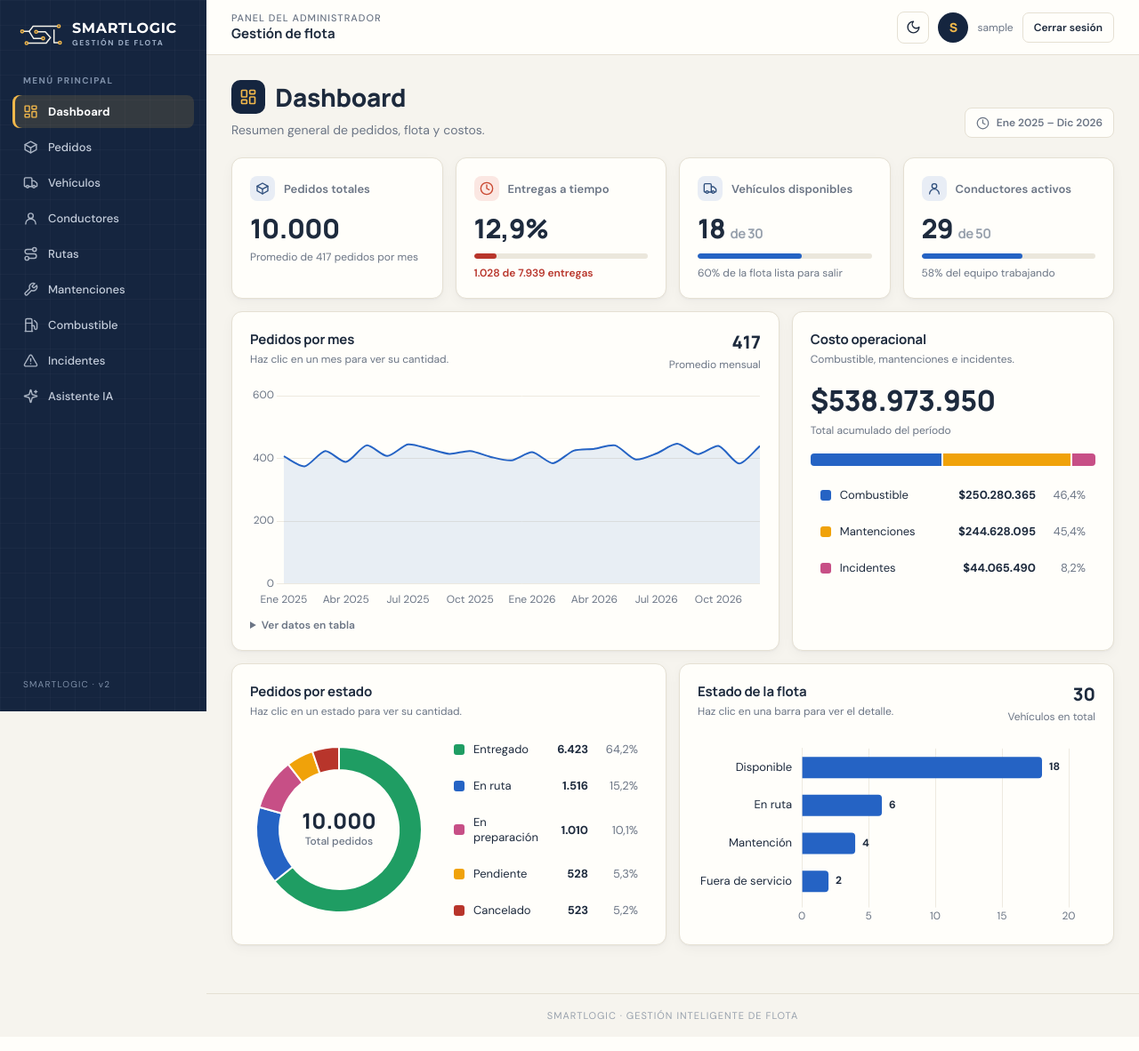
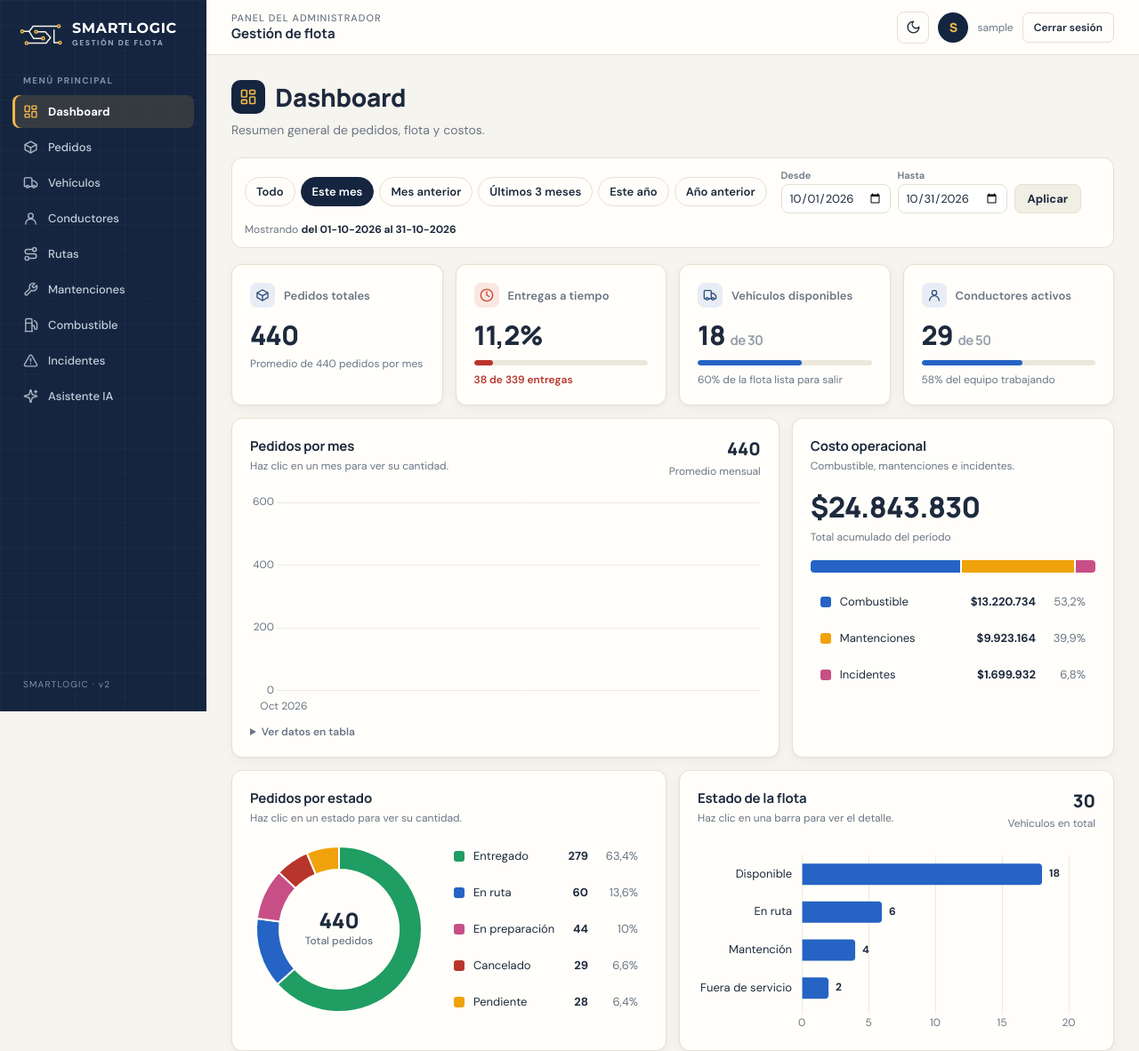
Before and after one commit to danielapinilla/SMARTLOGI_WEB, a Flask app: page /?desde=2026-10-01&hasta=2026-10-31 in a window 1280 px wide. Shown: the top 1182 px of the page at 89% size. Before the commit the page ends 1147 px from the top, so only its background shows below. Run offline with Flask 3, Linux system fonts and the light colour scheme; the visitor is signed in with stand-in values (Sample User, id 1).

Commit message:
Agrega filtros por fecha en el dashboard y las secciones con fechas
- Atajos (Todo, Este mes, Mes anterior, Últimos 3 meses, Este año,
  Año anterior) y rango Desde/Hasta en Dashboard, Pedidos, Mantenciones,
  Combustible e Incidentes
- Tarjetas de conteo, tabla, paginación, filtros por estado y Excel
  respetan el período; el Excel lo indica en el título y en el nombre
- Dashboard recalcula indicadores, costos y gráficos para el período
  (cacheado por rango) y avisa si no hay pedidos
- Lógica de fechas en fechas.py; componente en templates/filtros.html

Co-Authored-By: Claude Opus 5.5 <noreply@anthropic.com>

```diff
--- a/app.py
+++ b/app.py
@@ -18,6 +18,7 @@ from flask import (
 from werkzeug.middleware.proxy_fix import ProxyFix
 
 import detalle
+import fechas
 from asistente import Asistente, construir_tablas
 from exportar import crear_excel, nombre_archivo
 
@@ -71,6 +72,14 @@ FILTROS_ESTADO = {
     "conductores": ("estado", ["Todos", "Activo", "Inactivo", "Licencia médica", "Vacaciones"]),
     "rutas": ("estado", ["Todos", "Activa", "Restringida", "Suspendida"]),
     "incidentes": ("estado_incidente", ["Todos", "Abierto", "Resuelto"]),
+}
+
+# Columna de fecha (AAAAMMDD) de las secciones que se pueden filtrar por fecha.
+COLUMNAS_FECHA = {
+    "pedidos": "fecha_pedido_id",
+    "mantenciones": "fecha_mantencion_id",
+    "combustible": "fecha_id",
+    "incidentes": "fecha_incidente_id",
 }
 
 
@@ -153,6 +162,27 @@ def filtrar_por_estado(df, columna, estados_validos):
         return df.copy(), estado_filtro
 
     return df[df[columna] == estado_filtro].copy(), estado_filtro
+
+
+def filtro_de_fechas(df, columna, **otros_args):
+    """Aplica ?desde=&hasta= a df y prepara lo que necesita la página.
+
+    Devuelve (df filtrado, contexto para el componente, args para url_for).
+    """
+
+    desde, hasta = fechas.leer_rango(request.args)
+    filtrado = fechas.filtrar_por_fecha(df, columna, desde, hasta)
+
+    def _a_fecha(numero):
+        return fechas.leer_fecha(f"{numero // 10000:04d}-{numero // 100 % 100:02d}-{numero % 100:02d}")
+
+    contexto = fechas.contexto(
+        desde, hasta, hora_chile().date(),
+        minimo=_a_fecha(int(df[columna].min())) if len(df) else None,
+        maximo=_a_fecha(int(df[columna].max())) if len(df) else None,
+    )
+
+    return filtrado, contexto, fechas.args_url(desde, hasta, **otros_args)
 
 
 def fecha_guiones(serie):
@@ -380,23 +410,33 @@ MESES_CORTOS = ["Ene", "Feb", "Mar", "Abr", "May", "Jun",
                 "Jul", "Ago", "Sep", "Oct", "Nov", "Dic"]
 
 
-@lru_cache(maxsize=1)
-def indicadores_dashboard():
-    """Los CSV no cambian mientras la app corre, así que se calcula una vez."""
+@lru_cache(maxsize=32)
+def indicadores_dashboard(desde=None, hasta=None):
+    """Indicadores del período (fechas como date o None = sin límite).
 
-    estados_pedidos = pedidos_df["estado_pedido"].value_counts().to_dict()
+    Los CSV no cambian mientras la app corre, así que cada período se calcula
+    una sola vez y se guarda.
+    """
+
+    pedidos = fechas.filtrar_por_fecha(pedidos_df, "fecha_pedido_id", desde, hasta)
+    entregas = fechas.filtrar_por_fecha(entregas_df, "fecha_salida_id", desde, hasta)
+    combustible = fechas.filtrar_por_fecha(combustible_df, "fecha_id", desde, hasta)
+    mantenciones = fechas.filtrar_por_fecha(mantenciones_df, "fecha_mantencion_id", desde, hasta)
+    incidentes = fechas.filtrar_por_fecha(incidentes_df, "fecha_incidente_id", desde, hasta)
+
+    estados_pedidos = pedidos["estado_pedido"].value_counts().to_dict()
     estados_vehiculos = vehiculos_df["estado"].value_counts().to_dict()
 
     # Entregas realizadas a tiempo
     a_tiempo = (
-        entregas_df["entrega_a_tiempo"]
+        entregas["entrega_a_tiempo"]
         .astype(str)
         .str.strip()
         .str.lower()
         .isin(["true", "1", "si", "sí", "yes", "a tiempo"])
     )
 
-    total_entregas = len(entregas_df)
+    total_entregas = len(entregas)
     entregas_a_tiempo = int(a_tiempo.sum())
 
     porcentaje_a_tiempo = (
@@ -405,7 +445,7 @@ def indicadores_dashboard():
     )
 
     # Pedidos por mes (fecha_pedido_id = AAAAMMDD)
-    por_mes = (pedidos_df["fecha_pedido_id"] // 100).value_counts().sort_index()
+    por_mes = (pedidos["fecha_pedido_id"] // 100).value_counts().sort_index()
 
     pedidos_mes_labels = [
         f"{MESES_CORTOS[int(mes) % 100 - 1]} {int(mes) // 100}"
@@ -413,12 +453,12 @@ def indicadores_dashboard():
     ]
 
     # Costos operacionales
-    gasto_combustible = float(combustible_df["costo_total"].sum())
-    costo_mantenciones = float(mantenciones_df["costo"].sum())
-    costo_incidentes = float(incidentes_df["costo_estimado"].sum())
+    gasto_combustible = float(combustible["costo_total"].sum())
+    costo_mantenciones = float(mantenciones["costo"].sum())
+    costo_incidentes = float(incidentes["costo_estimado"].sum())
 
     return dict(
-        total_pedidos=len(pedidos_df),
+        total_pedidos=len(pedidos),
         total_vehiculos=len(vehiculos_df),
         total_conductores=len(conductores_df),
         total_rutas=len(rutas_df),
@@ -445,7 +485,16 @@ def indicadores_dashboard():
 
 @app.route("/")
 def inicio():
-    return render_template("dashboard.html", **indicadores_dashboard())
+
+    _, contexto_fechas, args_fechas = filtro_de_fechas(pedidos_df, "fecha_pedido_id")
+    desde, hasta = fechas.leer_rango(request.args)
+
+    return render_template(
+        "dashboard.html",
+        fechas=contexto_fechas,
+        args_fechas=args_fechas,
+        **indicadores_dashboard(desde, hasta),
+    )
 
 
 # =========================
@@ -455,8 +504,10 @@ def inicio():
 @app.route("/pedidos")
 def pedidos():
 
+    pedidos_periodo, contexto_fechas, _ = filtro_de_fechas(pedidos_df, "fecha_pedido_id")
+
     pedidos_filtrados, estado_filtro = filtrar_por_estado(
-        pedidos_df,
+        pedidos_periodo,
         *FILTROS_ESTADO["pedidos"]
     )
 
@@ -475,9 +526,11 @@ def pedidos():
         pagina=pagina,
         total_paginas=total_paginas,
         total_registros=len(pedidos_filtrados),
-        estados_pedidos=pedidos_df["estado_pedido"].value_counts().to_dict(),
+        estados_pedidos=pedidos_periodo["estado_pedido"].value_counts().to_dict(),
         estado_filtro=estado_filtro,
-        total_pedidos=len(pedidos_df)
+        total_pedidos=len(pedidos_periodo),
+        fechas=contexto_fechas,
+        filtros_url=fechas.args_url(*fechas.leer_rango(request.args), estado=estado_filtro),
     )
 
 
@@ -497,6 +550,7 @@ def vehiculos():
 
     return render_template(
         "vehiculos.html",
+        filtros_url=fechas.args_url(None, None, estado=estado_filtro),
         vehiculos=datos_vehiculos.to_dict(orient="records"),
         pagina=pagina,
         total_paginas=total_paginas,
@@ -523,6 +577,7 @@ def conductores():
 
     return render_template(
         "conductores.html",
+        filtros_url=fechas.args_url(None, None, estado=estado_filtro),
         conductores=datos_conductores.to_dict(orient="records"),
         pagina=pagina,
         total_paginas=total_paginas,
@@ -549,6 +604,7 @@ def rutas():
 
     return render_template(
         "rutas.html",
+        filtros_url=fechas.args_url(None, None, estado=estado_filtro),
         rutas=datos_rutas.to_dict(orient="records"),
         pagina=pagina,
         total_paginas=total_paginas,
@@ -566,7 +622,11 @@ def rutas():
 @app.route("/mantenciones")
 def mantenciones():
 
-    datos_mantenciones, pagina, total_paginas = paginar(mantenciones_df)
+    mantenciones_periodo, contexto_fechas, filtros_url = filtro_de_fechas(
+        mantenciones_df, "fecha_mantencion_id"
+    )
+
+    datos_mantenciones, pagina, total_paginas = paginar(mantenciones_periodo)
 
     datos_mantenciones["fecha_mantencion_id"] = fecha_guiones(
         datos_mantenciones["fecha_mantencion_id"]
@@ -581,9 +641,11 @@ def mantenciones():
         mantenciones=datos_mantenciones.to_dict("records"),
         pagina=pagina,
         total_paginas=total_paginas,
-        total_registros=len(mantenciones_df),
-        vehiculos_mantencion=mantenciones_df["vehiculo_id"].nunique(),
-        costo_total=mantenciones_df["costo"].sum()
+        total_registros=len(mantenciones_periodo),
+        vehiculos_mantencion=mantenciones_periodo["vehiculo_id"].nunique(),
+        costo_total=mantenciones_periodo["costo"].sum(),
+        fechas=contexto_fechas,
+        filtros_url=filtros_url,
     )
 
 
@@ -594,7 +656,11 @@ def mantenciones():
 @app.route("/combustible")
 def combustible():
 
-    datos_combustible, pagina, total_paginas = paginar(combustible_df)
+    combustible_periodo, contexto_fechas, filtros_url = filtro_de_fechas(
+        combustible_df, "fecha_id"
+    )
+
+    datos_combustible, pagina, total_paginas = paginar(combustible_periodo)
 
     datos_combustible["fecha_id"] = fecha_guiones(
         datos_combustible["fecha_id"]
@@ -609,9 +675,11 @@ def combustible():
         combustible=datos_combustible.to_dict("records"),
         pagina=pagina,
         total_paginas=total_paginas,
-        total_registros=len(combustible_df),
-        vehiculos_registrados=combustible_df["vehiculo_id"].nunique(),
-        gasto_total=combustible_df["costo_total"].sum()
+        total_registros=len(combustible_periodo),
+        vehiculos_registrados=combustible_periodo["vehiculo_id"].nunique(),
+        gasto_total=combustible_periodo["costo_total"].sum(),
+        fechas=contexto_fechas,
+        filtros_url=filtros_url,
     )
 
 
@@ -641,8 +709,10 @@ incidentes_df["estado_incidente"] = (
 @app.route("/incidentes")
 def incidentes():
 
+    incidentes_periodo, contexto_fechas, _ = filtro_de_fechas(incidentes_df, "fecha_incidente_id")
+
     incidentes_filtrados, estado_filtro = filtrar_por_estado(
-        incidentes_df,
+        incidentes_periodo,
         *FILTROS_ESTADO["incidentes"]
     )
 
@@ -668,9 +738,12 @@ def incidentes():
         pagina=pagina,
         total_paginas=total_paginas,
         total_registros=len(incidentes_filtrados),
-        incidentes_abiertos=int(incidentes_df["estado_incidente"].eq("Abierto").sum()),
-        incidentes_resueltos=int(incidentes_df["estado_incidente"].eq("Resuelto").sum()),
-        estado_filtro=estado_filtro
+        incidentes_abiertos=int(incidentes_periodo["estado_incidente"].eq("Abierto").sum()),
+        incidentes_resueltos=int(incidentes_periodo["estado_incidente"].eq("Resuelto").sum()),
+        total_incidentes=len(incidentes_periodo),
+        estado_filtro=estado_filtro,
+        fechas=contexto_fechas,
+        filtros_url=fechas.args_url(*fechas.leer_rango(request.args), estado=estado_filtro),
     )
 
 
@@ -764,16 +837,23 @@ def exportar(seccion):
     df = datos_para_exportar(seccion)
     filtro = None
 
+    if seccion in COLUMNAS_FECHA:
+        desde, hasta = fechas.leer_rango(request.args)
+        df = fechas.filtrar_por_fecha(df, COLUMNAS_FECHA[seccion], desde, hasta)
+    else:
+        desde = hasta = None
+
     if seccion in FILTROS_ESTADO:
         df, filtro = filtrar_por_estado(df, *FILTROS_ESTADO[seccion])
 
     fecha = hora_chile()
+    periodo = fechas.describir(desde, hasta) if (desde or hasta) else None
 
     return send_file(
-        crear_excel(df, seccion, filtro, fecha),
+        crear_excel(df, seccion, filtro, fecha, periodo),
         mimetype="application/vnd.openxmlformats-officedocument.spreadsheetml.sheet",
         as_attachment=True,
-        download_name=nombre_archivo(seccion, filtro, fecha),
+        download_name=nombre_archivo(seccion, filtro, fecha, desde, hasta),
     )
 
 
--- a/static/style.css
+++ b/static/style.css
@@ -1542,3 +1542,110 @@ textarea:focus {
     top: 20px;
     right: 20px;
 }
+
+/* =====================================================
+   FILTRO POR FECHAS (templates/filtros.html)
+   ===================================================== */
+
+.filtro-fechas {
+    display: flex;
+    flex-wrap: wrap;
+    align-items: center;
+    gap: 10px 16px;
+    margin-bottom: 18px;
+    padding: 12px 14px;
+    border: 1px solid var(--borde);
+    border-radius: var(--radio);
+    background: var(--superficie);
+}
+
+.filtro-atajos {
+    display: flex;
+    flex-wrap: wrap;
+    gap: 6px;
+}
+
+.filtro-chip {
+    padding: 7px 12px;
+    border: 1px solid var(--borde);
+    border-radius: 999px;
+    color: var(--texto);
+    font-size: 13px;
+    font-weight: 600;
+    text-decoration: none;
+    white-space: nowrap;
+    transition: background .15s, border-color .15s;
+}
+
+.filtro-chip:hover {
+    background: var(--superficie-2);
+    border-color: var(--texto-suave);
+}
+
+.filtro-chip.activo {
+    border-color: var(--marino);
+    background: var(--marino);
+    color: #fff;
+}
+
+.filtro-rango {
+    display: flex;
+    flex-wrap: wrap;
+    align-items: flex-end;
+    gap: 8px;
+}
+
+.filtro-rango label {
+    display: flex;
+    flex-direction: column;
+    gap: 3px;
+    color: var(--secundario);
+    font-size: 11px;
+    font-weight: 600;
+}
+
+.filtro-rango input[type="date"] {
+    padding: 6px 8px;
+    border: 1px solid var(--borde);
+    border-radius: 8px;
+    background: var(--campo);
+    color: var(--texto);
+    font-size: 13px;
+}
+
+.filtro-aplicar {
+    padding: 7px 14px;
+    border: 1px solid var(--borde);
+    border-radius: 8px;
+    background: var(--superficie-2);
+    color: var(--texto);
+    font-size: 13px;
+    font-weight: 700;
+}
+
+.filtro-aplicar:hover,
+.filtro-aplicar.activo {
+    border-color: var(--marino);
+    background: var(--marino);
+    color: #fff;
+}
+
+.filtro-descripcion {
+    flex-basis: 100%;
+    margin: 0;
+    color: var(--secundario);
+    font-size: 12px;
+}
+
+.filtro-descripcion strong {
+    color: var(--texto);
+}
+
+@media (max-width: 650px) {
+    .filtro-atajos {
+        flex-wrap: nowrap;
+        overflow-x: auto;
+        padding-bottom: 4px;
+        width: 100%;
+    }
+}
--- a/templates/conductores.html
+++ b/templates/conductores.html
@@ -194,7 +194,7 @@
      INFORMACIÓN
      ========================= -->
 
-{{ boton_excel("conductores", estado_filtro, total_registros) }}
+{{ boton_excel("conductores", filtros_url, total_registros) }}
 
 <div class="info-conductores">
 
--- a/templates/dashboard.html
+++ b/templates/dashboard.html
@@ -1,5 +1,6 @@
 {% extends "base.html" %}
 {% from "iconos.html" import icono, insignia %}
+{% from "filtros.html" import filtro_fechas %}
 
 {% block title %}Dashboard - SMARTLOGIC{% endblock %}
 
@@ -35,23 +36,6 @@
         font-size: 14px;
     }
 
-    .dash-periodo {
-        display: inline-flex;
-        align-items: center;
-        gap: 8px;
-        padding: 8px 12px;
-        border: 1px solid var(--borde);
-        border-radius: 8px;
-        background: var(--superficie);
-        color: var(--secundario);
-        font-size: 12px;
-        font-weight: 600;
-    }
-
-    .dash-periodo svg {
-        width: 15px;
-        height: 15px;
-    }
 
     /* ---------- Tarjetas base ---------- */
 
@@ -410,11 +394,15 @@
             <p class="dash-subtitulo">Resumen general de pedidos, flota y costos.</p>
         </div>
 
-        <span class="dash-periodo">
-            {{ icono("reloj") }}
-            {{ pedidos_mes_labels[0] }} – {{ pedidos_mes_labels[-1] }}
-        </span>
     </header>
+
+    {{ filtro_fechas("inicio", fechas) }}
+
+    {% if not total_pedidos %}
+    <p class="vacio" style="margin-bottom: 14px;">
+        No hay pedidos registrados en este período. Prueba con otro rango de fechas.
+    </p>
+    {% endif %}
 
 
     <!-- =========================
@@ -591,7 +579,7 @@
         {"nombre": "Mantenciones", "valor": {{ costo_mantenciones | tojson }}},
         {"nombre": "Incidentes", "valor": {{ costo_incidentes | tojson }}}
     ],
-    "urlPedidos": {{ url_for('pedidos') | tojson }},
+    "urlPedidos": {{ url_for('pedidos', **args_fechas) | tojson }},
     "urlVehiculos": {{ url_for('vehiculos') | tojson }}
 }
 </script>
@@ -969,7 +957,10 @@
         enlace.hidden = !hay;
         if (hay) {
             const estado = datos.estados[estadoElegido];
-            enlace.href = datos.urlPedidos + "?estado=" + encodeURIComponent(estado);
+            // La URL ya puede traer las fechas elegidas; se agrega el estado
+            const url = new URL(datos.urlPedidos, window.location.origin);
+            url.searchParams.set("estado", estado);
+            enlace.href = url.pathname + url.search;
             document.getElementById("enlaceEstadoTexto").textContent =
                 "Ver los " + numero(datos.estadosValores[estadoElegido]) + " pedidos: " + estado;
         }
--- /dev/null
+++ b/templates/filtros.html
@@ -0,0 +1,55 @@
+{# =====================================================
+   FILTRO POR FECHAS
+   Uso: {{ filtro_fechas("pedidos", fechas, {"estado": estado_filtro}) }}
+   - endpoint: la página a la que vuelve el filtro
+   - fechas:   contexto armado por fechas.contexto() en app.py
+   - mantener: otros filtros que se conservan (ej. el estado elegido)
+   ===================================================== #}
+
+{% macro filtro_fechas(endpoint, fechas, mantener={}) -%}
+{% set mantener = {} if mantener is none else mantener %}
+{% set otros = {} %}
+{% for clave, valor in mantener.items() if valor and valor != "Todos" %}
+    {% set _ = otros.update({clave: valor}) %}
+{% endfor %}
+
+<section class="filtro-fechas" aria-label="Filtrar por fecha">
+
+    <div class="filtro-atajos" role="group" aria-label="Períodos rápidos">
+        {% for atajo in fechas.atajos %}
+        <a class="filtro-chip {% if atajo.activo %}activo{% endif %}"
+           href="{{ url_for(endpoint, **dict(otros, **atajo.args)) }}"
+           {% if atajo.activo %}aria-current="true"{% endif %}>
+            {{ atajo.nombre }}
+        </a>
+        {% endfor %}
+    </div>
+
+    <form class="filtro-rango" method="get" action="{{ url_for(endpoint) }}">
+        {% for clave, valor in otros.items() %}
+        <input type="hidden" name="{{ clave }}" value="{{ valor }}">
+        {% endfor %}
+
+        <label>
+            <span>Desde</span>
+            <input type="date" name="desde" value="{{ fechas.desde }}"
+                   {% if fechas.minimo %}min="{{ fechas.minimo }}"{% endif %}
+                   {% if fechas.maximo %}max="{{ fechas.maximo }}"{% endif %}>
+        </label>
+
+        <label>
+            <span>Hasta</span>
+            <input type="date" name="hasta" value="{{ fechas.hasta }}"
+                   {% if fechas.minimo %}min="{{ fechas.minimo }}"{% endif %}
+                   {% if fechas.maximo %}max="{{ fechas.maximo }}"{% endif %}>
+        </label>
+
+        <button type="submit" class="filtro-aplicar {% if fechas.personalizado %}activo{% endif %}">Aplicar</button>
+    </form>
+
+    <p class="filtro-descripcion" aria-live="polite">
+        Mostrando <strong>{{ fechas.descripcion }}</strong>
+    </p>
+
+</section>
+{%- endmacro %}
--- a/templates/iconos.html
+++ b/templates/iconos.html
@@ -88,11 +88,11 @@
 </a>
 {%- endmacro %}
 
-{# Botón para descargar la tabla (con el filtro actual) en Excel #}
-{% macro boton_excel(seccion, estado=None, cantidad=None) -%}
+{# Botón para descargar la tabla en Excel, con los filtros actuales (estado y fechas) #}
+{% macro boton_excel(seccion, filtros={}, cantidad=None) -%}
 <div class="acciones-tabla">
     <a class="boton-excel"
-       href="{{ url_for('exportar', seccion=seccion, estado=estado) if estado and estado != 'Todos' else url_for('exportar', seccion=seccion) }}"
+       href="{{ url_for('exportar', seccion=seccion, **filtros) }}"
        download>
         {{ icono("descarga") }}
         Descargar Excel
--- a/templates/rutas.html
+++ b/templates/rutas.html
@@ -205,7 +205,7 @@
      INFORMACIÓN
      ========================= -->
 
-{{ boton_excel("rutas", estado_filtro, total_registros) }}
+{{ boton_excel("rutas", filtros_url, total_registros) }}
 
 <div class="info-rutas">
 
--- a/templates/vehiculos.html
+++ b/templates/vehiculos.html
@@ -265,7 +265,7 @@
      INFORMACIÓN
      ========================= -->
 
-{{ boton_excel("vehiculos", estado_filtro, total_registros) }}
+{{ boton_excel("vehiculos", filtros_url, total_registros) }}
 
 <div class="info-vehiculos">
 
```
Also changed, not shown: exportar.py (+10 -3 lines), fechas.py (added, +122 -0 lines), templates/combustible.html (+9 -6 lines), templates/incidentes.html (+17 -14 lines), templates/mantenciones.html (+9 -6 lines), templates/pedidos.html (+15 -12 lines).
